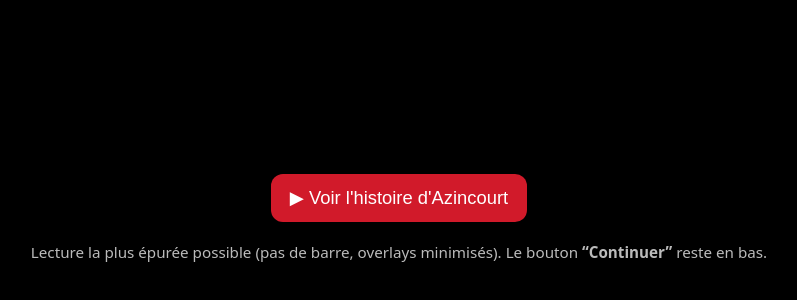
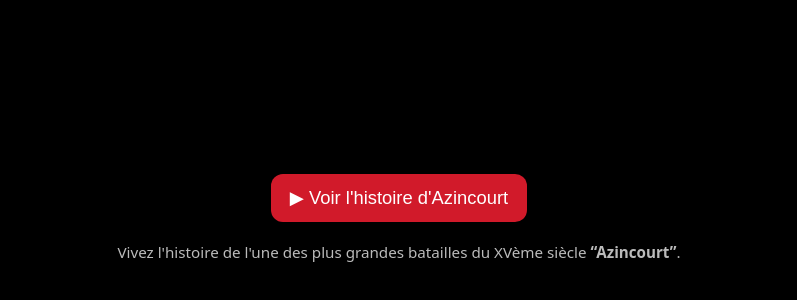
Before and after one commit to NikoBelegPlovan/Azincourt-Chapter1, a plain HTML site: page index.html in a window 1280 px wide. Shown: the part 182-482 px from the top of the page, without its empty margins (241-1038 px from the left). Drawn offline with Linux system fonts and the light colour scheme.

Commit message:
Update index.html

```diff
--- a/index.html
+++ b/index.html
@@ -53,7 +53,7 @@
 
 <div class="center">
   <button class="start" id="startBtn">▶ Voir l'histoire d'Azincourt</button>
-  <div class="hint">Lecture la plus épurée possible (pas de barre, overlays minimisés). Le bouton <b>“Continuer”</b> reste en bas.</div>
+  <div class="hint">Vivez l'histoire de l'une des plus grandes batailles du XVème siècle <b>“Azincourt”</b>.</div>
 </div>
 
 <div class="wrap" id="fsWrap">
```
